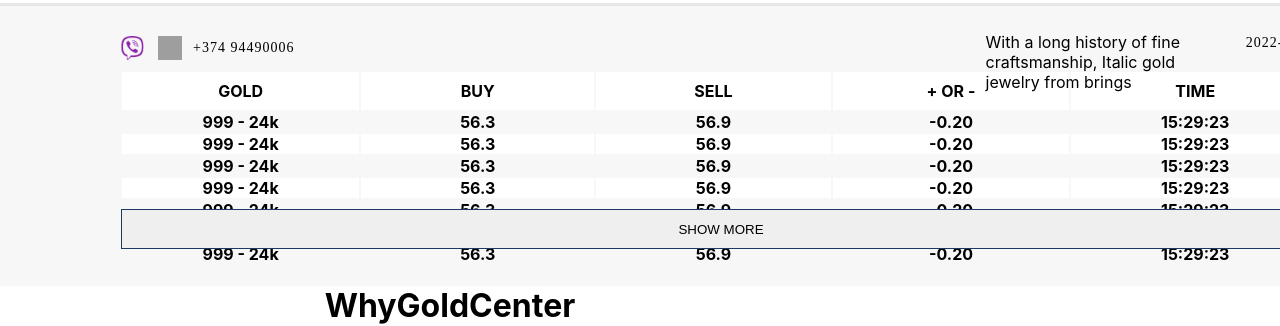
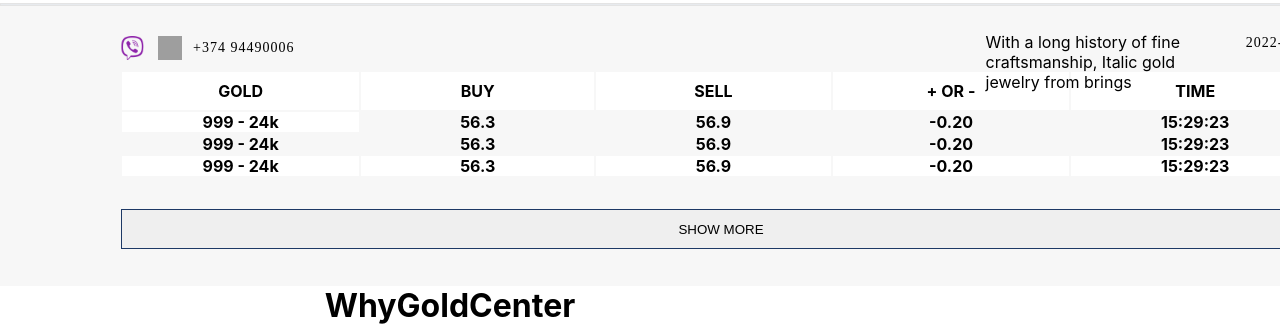
Before and after one commit to vahagnmovs/GoldMarket, a React (Create React App) app in the folder goldmarket/: page / in a window 1280 px wide. Shown: the part 156-482 px from the top of the page. Built offline with nearby package versions, Linux system fonts and the light colour scheme; grey boxes are pictures that could not be loaded.

Commit message:
show more button updete

```diff
--- a/goldmarket/src/components/Header/priceList/goldPriceList/index.js
+++ b/goldmarket/src/components/Header/priceList/goldPriceList/index.js
@@ -11,7 +11,7 @@ function GoldPriceList({isShowMoreBtn}) {
                     ?
                     <table>
                         <thead>
-                        <tr className={"top_tr"}>
+                        <tr>
                             <th>GOLD</th>
                             <th>BUY</th>
                             <th>SELL</th>
--- a/goldmarket/src/components/Header/priceList/index.js
+++ b/goldmarket/src/components/Header/priceList/index.js
@@ -15,7 +15,7 @@ const PriceList = () => {
                     <PhoneNumber/>
                 </div>
                 <div  className={"e"}>
-                    <GoldPriceList/>
+                    <GoldPriceList isShowMoreBtn={isShowMoreBtn}/>
                 </div>
             </div>
             <div className={"Shou-more"}>
```
